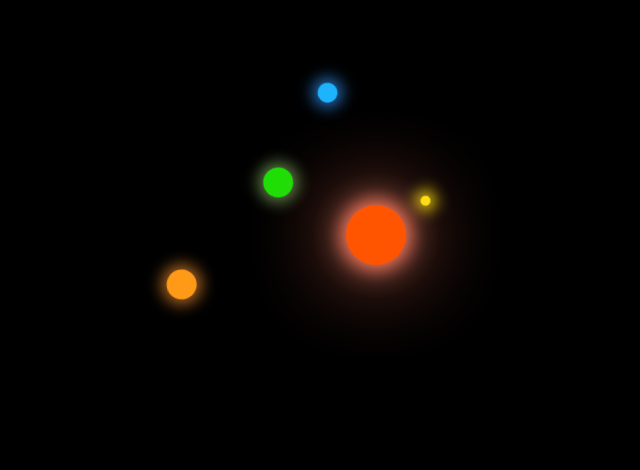
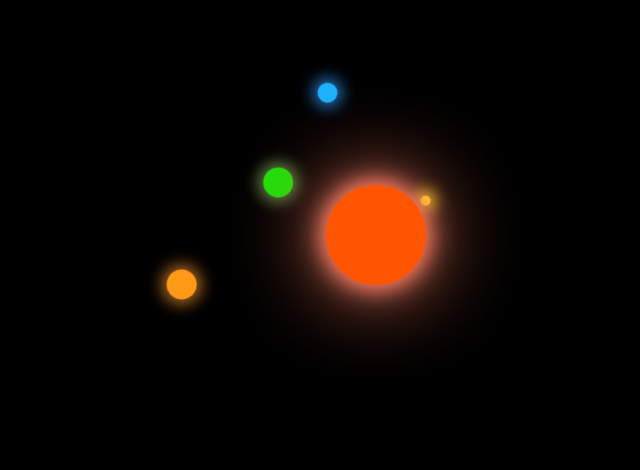
Before and after one commit to vietnama10/gitflow, a plain HTML site: page solarSystem.html in a window 1280 px wide. Shown: the part 165-635 px from the top of the page, without its empty margins (264-904 px from the left). Drawn offline with Linux system fonts and the light colour scheme.

Commit message:
fix: increase solar size

```diff
--- a/solarSystem.html
+++ b/solarSystem.html
@@ -101,10 +101,10 @@
 		box-shadow: 0 0 15px 5px rgb(255, 238, 9);
 	}
 	#solarSystem span:nth-child(5) {
-		top: 170px;
-		left: 170px;
-		bottom: 170px;
-		right: 170px;
+		top: 150px;
+		left: 150px;
+		bottom: 150px;
+		right: 150px;
 		background: rgb(255, 84, 0);
 		box-shadow: 0 0 90px 5px rgb(245, 118, 90), 0 0 30px 5px rgba(255, 167, 148, 0.69), 0 0 15px 5px rgba(245, 83, 49, 0.69);
 		border: none;
```
